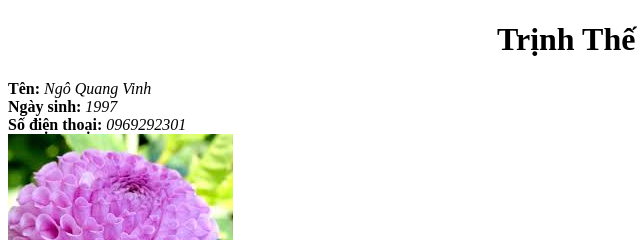
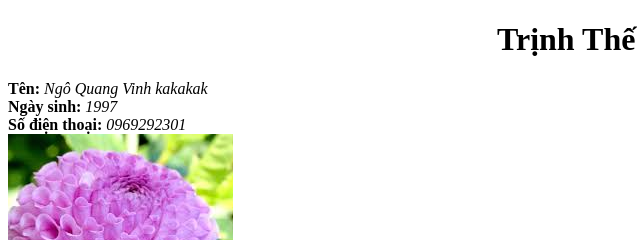
Before and after one commit to trinhthehung/trinhthehung.github.io, a plain HTML site: page index.html in a window 1280 px wide. Shown: the top 240 px of the page, 0-640 px from the left. Drawn offline with Linux system fonts and the light colour scheme.

Commit message:
them kaka

```diff
--- a/index.html
+++ b/index.html
@@ -10,7 +10,7 @@
 <body>
     <h1>Trịnh Thế Hùng    (IT)</h1>
     <div class="info">
-        <b>Tên: </b> <i>Ngô Quang Vinh</i>
+        <b>Tên: </b> <i>Ngô Quang Vinh kakakak</i>
     </div>
 
     <div class="info">
```
